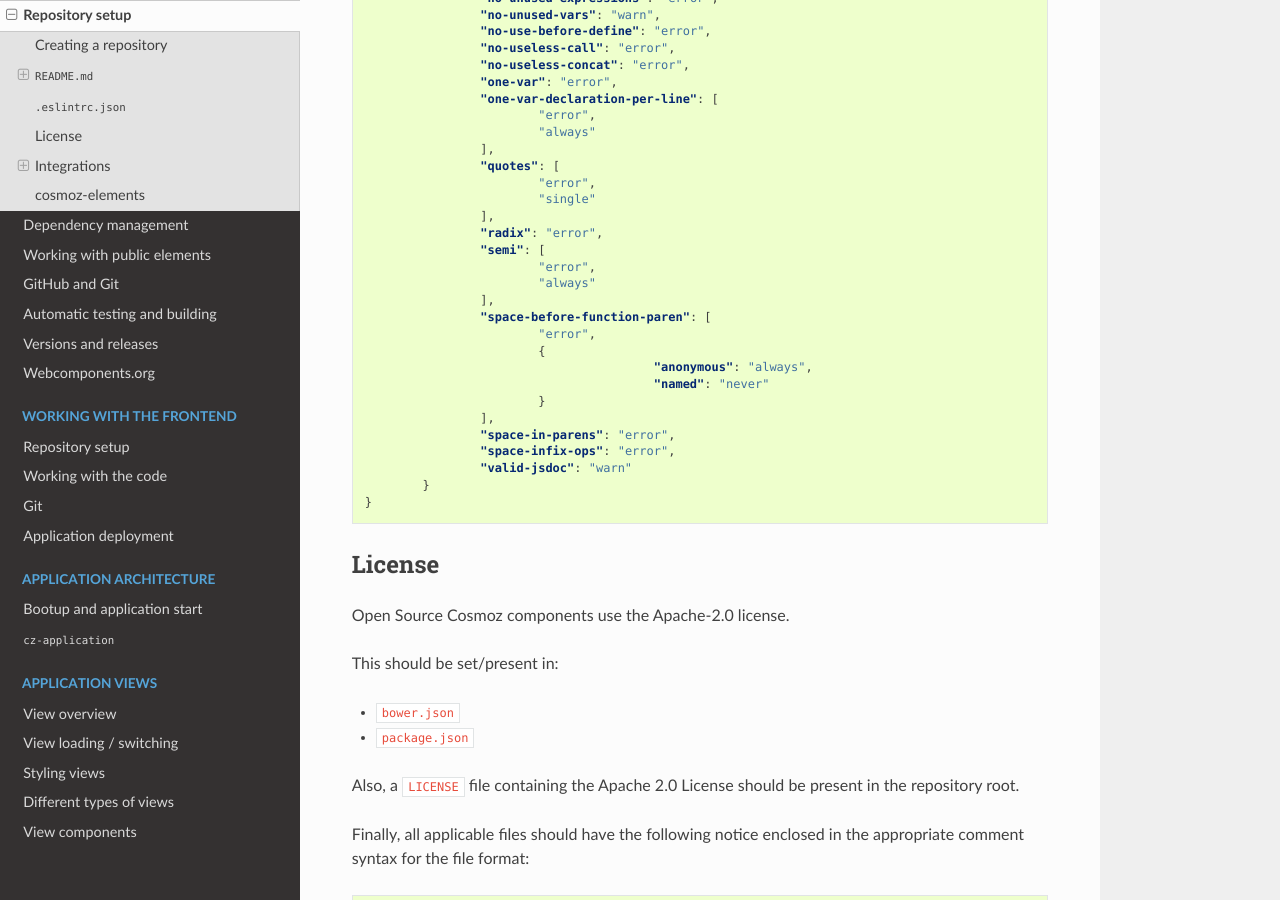
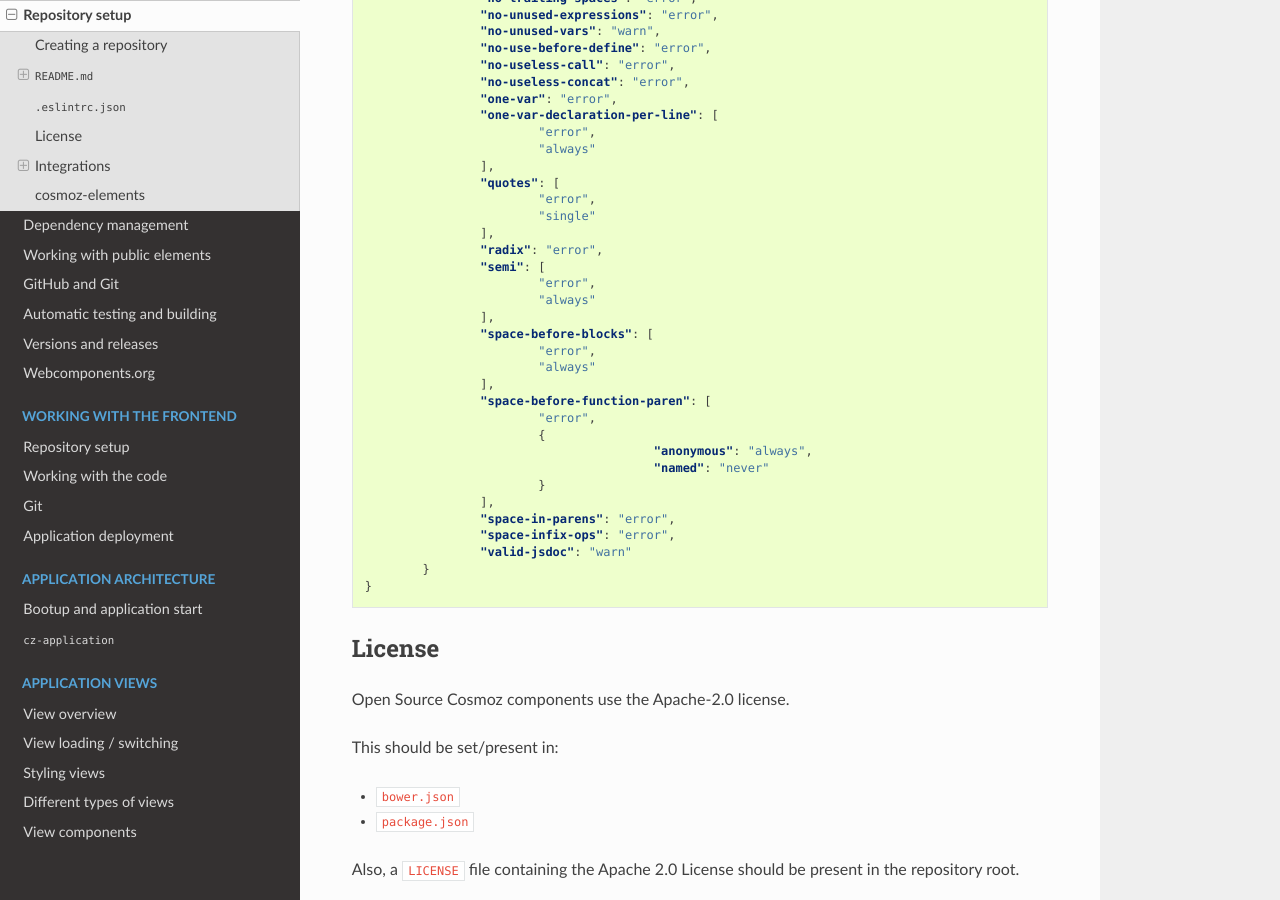
Before and after one commit to plumelo/cosmoz-frontend-rtd, a Sphinx documentation site: the page built from docs/public/10-repo-setup.rst, in a window 1280 px wide and 900 px high, scrolled down 2087 px. Built offline with Sphinx 7.4.7 and the Read the Docs theme 2.0.0, drawn with Linux system fonts in a browser that asks for light colours.

Commit message:
Update eslintrc
- Add es6 env
- Enforce space before blocks

```diff
--- a/docs/public/10-repo-setup.rst
+++ b/docs/public/10-repo-setup.rst
@@ -128,6 +129,10 @@
 				"error",
 				"always"
 			],
+			"space-before-blocks": [
+				"error",
+				"always"
+			],
 			"space-before-function-paren": [
 				"error",
 				{
```
Also changed, not shown: other parts of docs/public/10-repo-setup.rst (+2 -1 lines).
